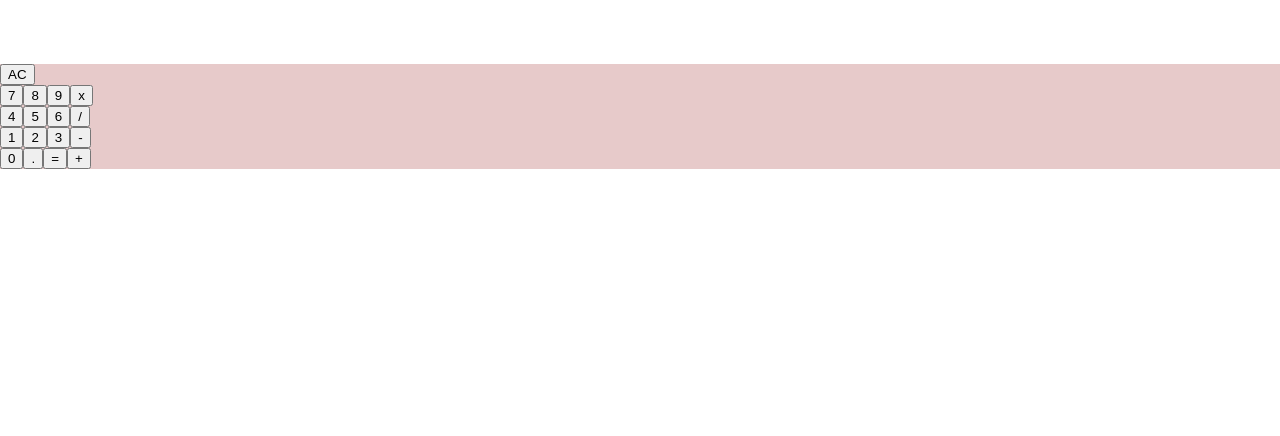
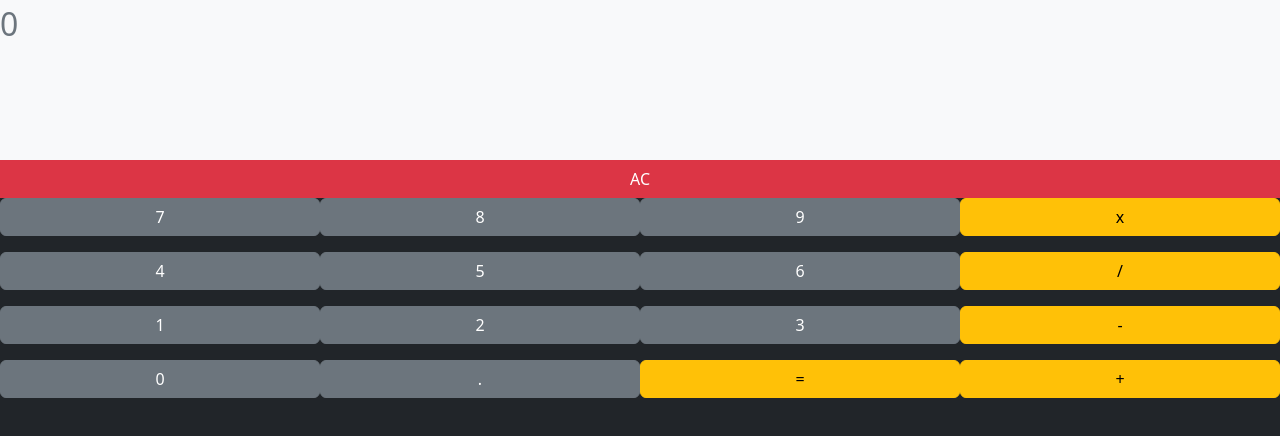
Before and after one commit to AnousoneM/afpa-calculator, a website: page index.html in a window 1280 px wide. Drawn offline with nearby package versions, Linux system fonts and the light colour scheme.

Commit message:
Commit First

```diff
--- a/assets/css/style.css
+++ b/assets/css/style.css
@@ -1,12 +1,9 @@
-body {
-    margin: 0;
-    padding: 0;
-}
 
-.buttons {
-    background-color: rgb(231, 202, 202);
+.screen {
+    height: 20vh;
 }
 
 .display {
-    height: 1rem;
+    height: 25%;
+    font-size: 2rem;
 }
--- a/assets/js/script.js
+++ b/assets/js/script.js
@@ -1,3 +1,4 @@
+// Déclaration des élements que nous stockons dans des variables respectives
 let nb1 = document.querySelector("#nb1")
 let nb2 = document.querySelector("#nb2")
 let operator = document.querySelector("#operator")
@@ -5,8 +6,9 @@ let result = document.querySelector("#result")
 
 // On définit l'affichage par défaut = nb1
 let display = nb1
+
+// On définit le nombre de virgule à 0
 let virgule = 0
-
 
 // on selectionne tous les éléments de classe .nb
 const myNb = document.querySelectorAll('.nb')
@@ -16,35 +18,67 @@ myNb.forEach(element => {
     // au click j'affiche le contenu du bouton (element.inner) dans display (display.innerText)
     element.addEventListener('click', function () {
 
-        display.innerText += element.innerText
+        // gestion de la virgule : Pour ne pas que ce soit possible d'en mettre 2 à la suite
+        if (element.innerText == '.') {
+            if (virgule != 1) {
+                display.innerText += element.innerText
+                virgule = 1
+            }
+        } else {
+            display.innerText += element.innerText
+        }
+
+        // gestion du zero, pour ne pas pouvoir de mettre plusieurs zéro
 
 
     })
 })
 
+// On sélectionne tous les classes operator
 const myOperator = document.querySelectorAll(".operator")
 
+// On parcours le noeud / tableau à l'aide d'un forEach et nous ajoutons un écouteur 'click' à chaque élement
 myOperator.forEach(element => {
     element.addEventListener("click", function () {
+        // Au clic sur un operator :
+        // nous basculons le display sur nb2
         display = nb2
+        // nous remettons le compteur de virgule à 0
+        virgule = 0
+        // puis nous inscrivongs l'opérateur dans sa case respective
         operator.innerText = element.innerText
     })
 })
 
+// On déclare notre variable btnac qui sera notre bouton Ac
 let btnac = document.getElementById("btnac")
 
+// on ajoute un écouteur d'évenement au click
 btnac.addEventListener("click", function () {
+    // On réinitialise toutes les valeurs
     nb1.innerText = ""
     operator.innerText = ""
     nb2.innerText = ""
+    result.innerText = ""
+
     display = nb1
-    result.innerText = ""
+    virgule = 0
 })
 
+// on déclare notre variable btnequal qui sera notre bouton Equal
 
+let btnequal = document.getElementById("btnequal")
+
+// on ajoute un écouteur d'événement au click
 btnequal.addEventListener("click", function () {
+    // Nous récupérons la valeur de l'opérateur
     let operatorValue = operator.innerText
+
+    // Nous mettons en place une variable qui changera de valeur en fonction de l'opération effectuée
     let resultat = 0
+
+    // nous mettons en place les 4 cas correspondants aux opérations possible
+    // utilisation de Number() pour transformer le string en nombre
     switch (operatorValue) {
         case '+':
             resultat = (Number(nb1.innerText) + Number(nb2.innerText))
@@ -59,6 +93,7 @@ btnequal.addEventListener("click", function () {
             resultat = (Number(nb1.innerText) * Number(nb2.innerText))
             break
     }
+    // Nous affichons le résultat
     result.innerText = resultat
 
 })
--- a/index.html
+++ b/index.html
@@ -7,35 +7,47 @@
     <meta name="viewport" content="width=device-width, initial-scale=1.0">
     <link rel="stylesheet" href="assets/css/style.css">
     <title>Calculatrice</title>
+    <link rel="stylesheet" href="node_modules/bootstrap/dist/css/bootstrap.min.css">
 </head>
 
-<body>
-    <div id="affichage">
-        <div id="nb1" class="display"></div>
-        <div id="operator" class="display"></div>
-        <div id="nb2" class="display"></div>
+<body class="bg-dark">
+    <!-- Nous allons afficher ici les nombres et les operateurs -->
+    <div class="screen bg-light">
+        <div id="nb1" class="display text-secondary">0</div>
+        <div id="operator" class="display text-secondary"></div>
+        <div id="nb2" class="display text-secondary"></div>
         <div id="result" class="display"></div>
     </div>
+
+
     <div class="clavier">
-        <div class="buttons">
-            <button id="btnac">AC</button>
-            <br>
-            <button id="btn7" class="nb">7</button><button id="btn8" class="nb">8</button><button id="btn9" class="nb">9</button><button
-                id="btnby" class="operator">x</button>
-            <br>
-            <button id="btn4" class="nb">4</button><button id="btn5" class="nb">5</button><button id="btn6" class="nb">6</button><button
-                id="btndivide" class="operator">/</button>
-            <br>
-            <button id="btn1" class="nb">1</button><button id="btn2" class="nb">2</button><button id="btn3" class="nb">3</button><button
-                id="btnminus" class="operator">-</button>
-            <br>
-            <button id="btn0" class="nb">0</button><button id="btncomma" class="nb">.</button><button id="btnequal">=</button><button
-                id="btnplus" class="operator">+</button>
+        <div class="row">
+            <button id="btnac" class="col btn btn-danger">AC</button>
+        </div>
+        <div class="row row-cols-4 g-3 px-2">
+            <button id="btn7" class="col nb btn btn-secondary">7</button>
+            <button id="btn8" class="col nb btn btn-secondary">8</button>
+            <button id="btn9" class="col nb btn btn-secondary">9</button>
+            <button id="btnby" class="col operator btn btn-warning">x</button>
+
+            <button id="btn4" class="nb col btn btn-secondary">4</button>
+            <button id="btn5" class="nb col btn btn-secondary">5</button>
+            <button id="btn6" class="nb col btn btn-secondary">6</button>
+            <button id="btndivide" class="operator col btn btn-warning">/</button>
+
+            <button id="btn1" class="nb col btn btn-secondary">1</button>
+            <button id="btn2" class="nb col btn btn-secondary">2</button>
+            <button id="btn3" class="nb col btn btn-secondary">3</button>
+            <button id="btnminus" class="operator col btn btn-warning">-</button>
+
+            <button id="btn0" class="nb col btn btn-secondary">0</button>
+            <button id="btncomma" class="nb col btn btn-secondary">.</button>
+            <button id="btnequal" class="col btn btn-warning">=</button>
+            <button id="btnplus" class="operator col btn btn-warning">+</button>
         </div>
     </div>
 
-
-
+    <!-- Appel de notre JS -->
     <script src="assets/js/script.js"></script>
 </body>
 
```
Also changed, not shown: package.json (added, +15 -0 lines), 2 other files.
